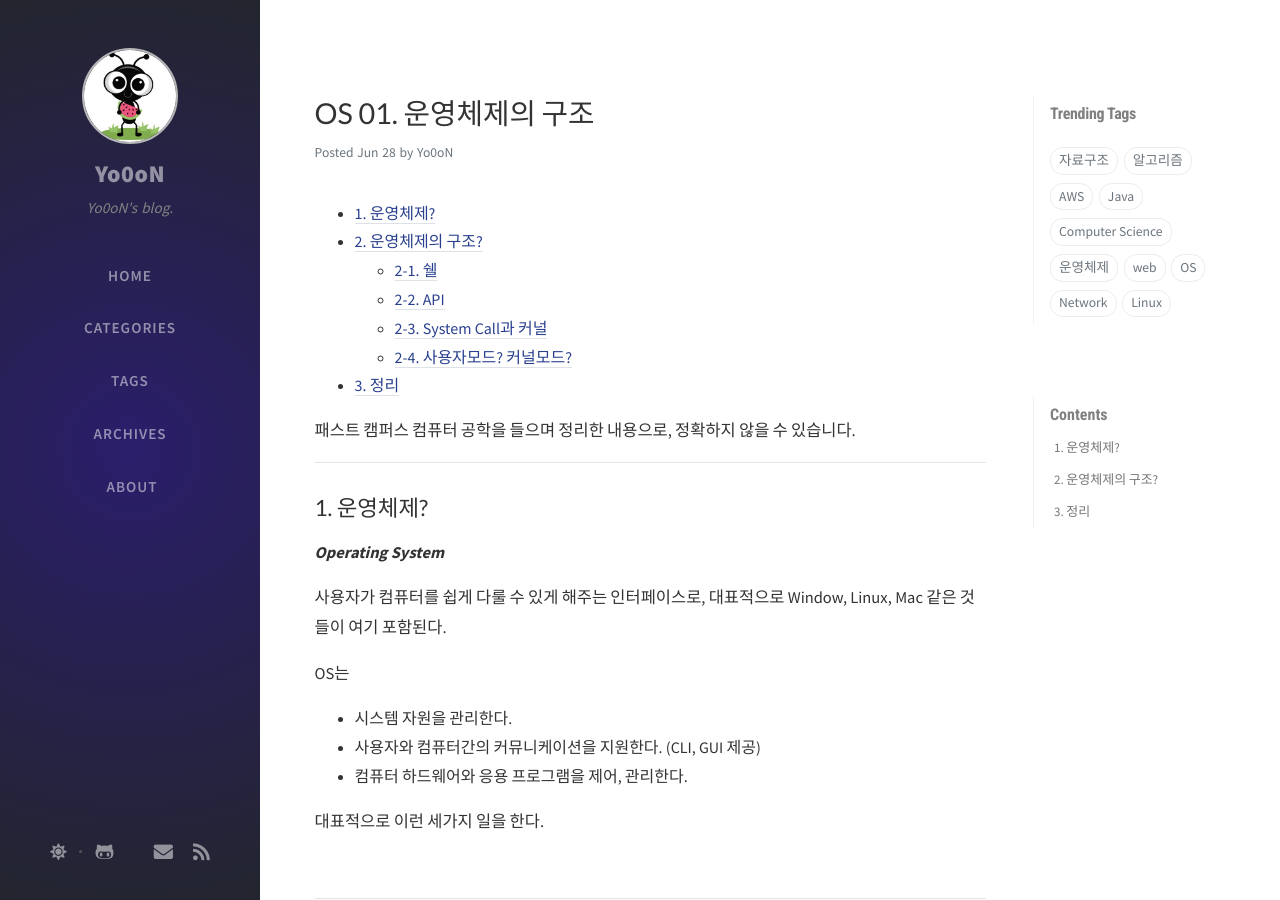
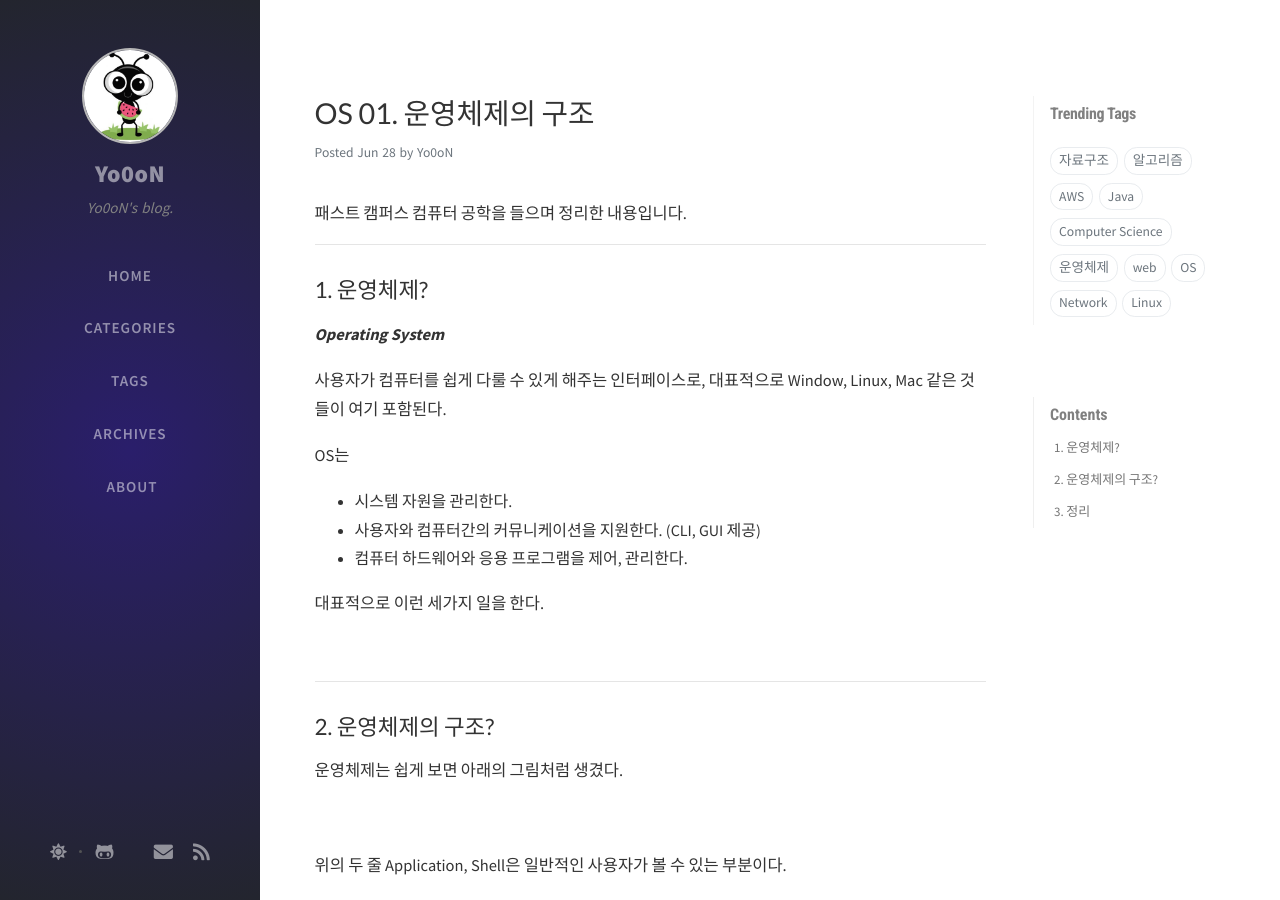
Before and after one commit to Yo0oN/Yo0oN.github.io, a Jekyll site: the page built from _posts/2020-06-29-OS01.운영체제의구조.md, in a window 1280 px wide and 900 px high. Built offline with Jekyll 4.4.1, drawn with Linux system fonts in a browser that asks for light colours; nearby versions of some CDN libraries; comment, search, counter and statistics services are not loaded.

Commit message:
Update 2020-06-29-OS01.운영체제의구조.md

```diff
--- a/_posts/2020-06-29-OS01.운영체제의구조.md
+++ b/_posts/2020-06-29-OS01.운영체제의구조.md
@@ -1,18 +1,13 @@
 ---
-layout: post
 title: OS 01. 운영체제의 구조
-modified: 2020-06-29
 author: Yo0oN
+modified: 2020-06-29 11:33:00 +0800
 categories: OS
 tags: [OS, 운영체제]
-comments: true
-published : true
+math: true
 ---
 
-* Table of Contents
-{:toc}
-
-패스트 캠퍼스 컴퓨터 공학을 들으며 정리한 내용으로, 정확하지 않을 수 있습니다.
+패스트 캠퍼스 컴퓨터 공학을 들으며 정리한 내용입니다.
 
 <hr>
 
```
